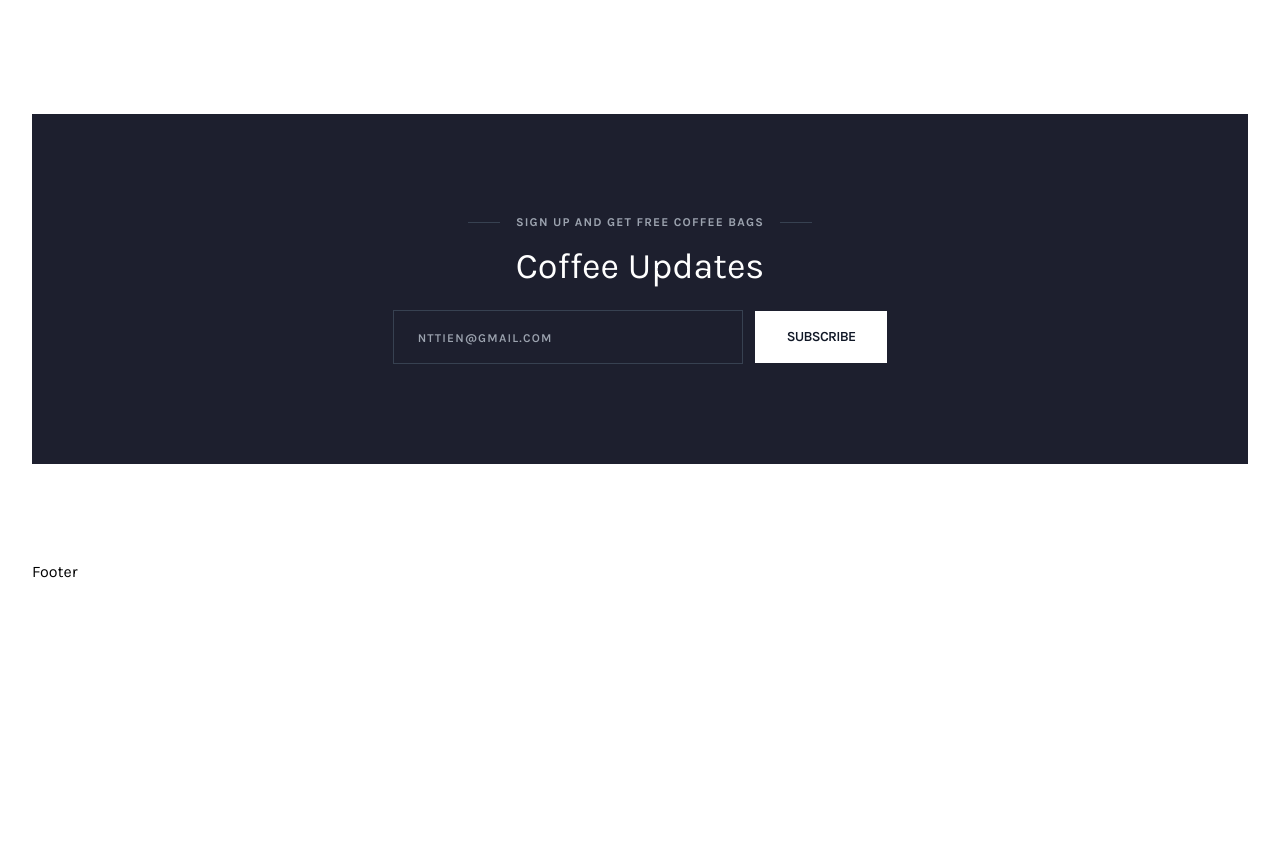
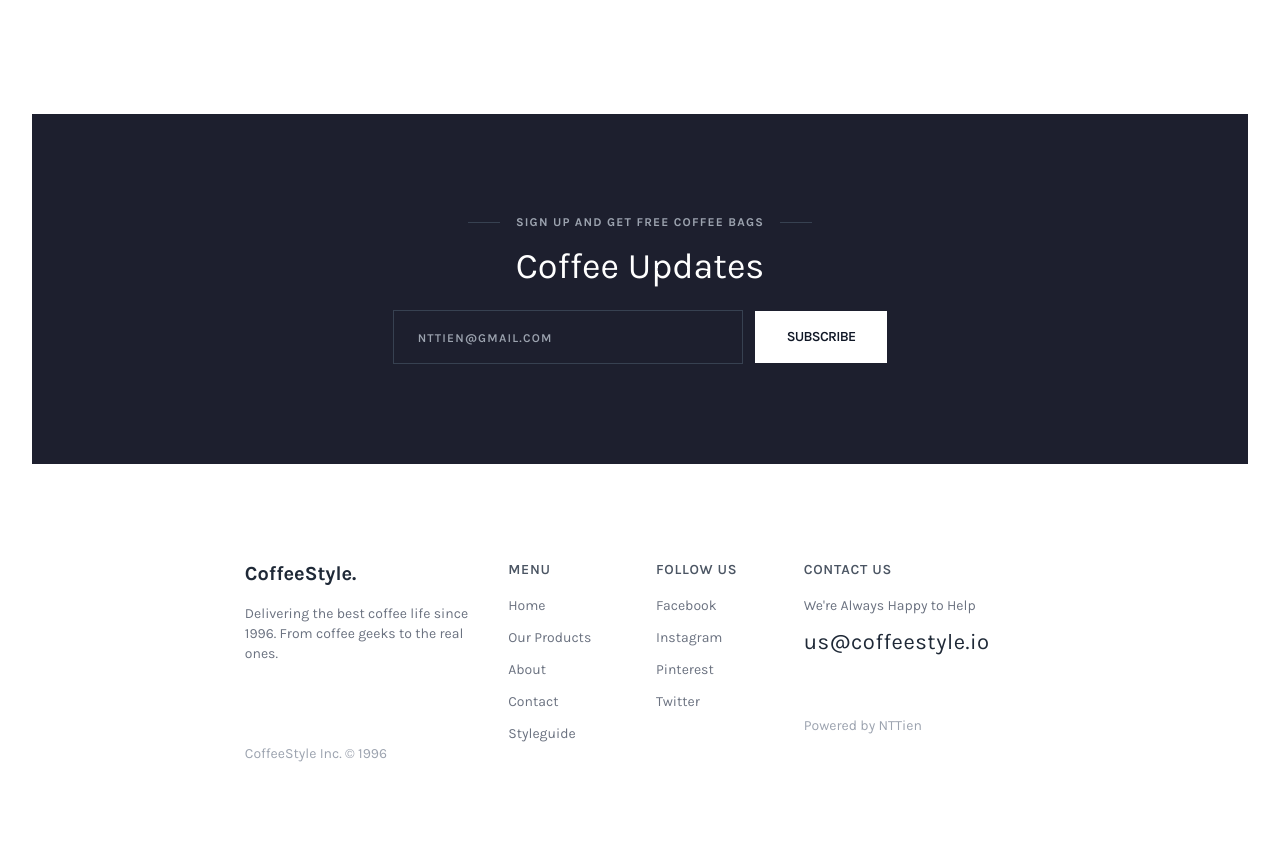
Before and after one commit to ntt18082001/learn-tailwindcss, a website: page public/index.html in a window 1280 px wide. Shown: the part 5400-6260 px from the top of the page. Before the commit the page ends 5984 px from the top, so only its background shows below. Drawn offline with nearby package versions, Linux system fonts and the light colour scheme; files that its build step writes are made by us from their sources.

Commit message:
Add Footer

```diff
--- a/public/index.html
+++ b/public/index.html
@@ -538,7 +538,8 @@
           <!-- End coffee-magazine -->
           <div
             class="ts-parallax-section bg-[url('./img/5be96251aaba7ac1c6ecdfd2_SectionImage2.jpg')] bg-cover bg-no-repeat bg-center h-[380px] mb-24 bg-fixed w-[100vw] relative left-[calc(-50vw_+_50%)]"
-          ></div><!-- End parallax section -->
+          ></div>
+          <!-- End parallax section -->
           <div class="ts-subheadline">
             <div class="ts-subheadline-deco-line"></div>
             <div class="ts-subheadline-label">
@@ -567,13 +568,17 @@
                 <div class="text-left my-6">
                   <a href="#">
                     <div class="text-xl mb-3 hover:text-coffee-400">
-                      Health Check: why do I get a headache when I haven&apos;t had my coffee?
+                      Health Check: why do I get a headache when I haven&apos;t
+                      had my coffee?
                     </div>
                   </a>
                   <div class="text-gray-500 leading-7 mb-3">
-                    It is a paradisematic country, in which roasted parts of sentences fly into your mouth.
+                    It is a paradisematic country, in which roasted parts of
+                    sentences fly into your mouth.
                   </div>
-                  <div class="text-gray-500 leading-7 uppercase text-[13px] font-semibold tracking-widest">
+                  <div
+                    class="text-gray-500 leading-7 uppercase text-[13px] font-semibold tracking-widest"
+                  >
                     October 9, 2018
                   </div>
                 </div>
@@ -601,9 +606,12 @@
                     </div>
                   </a>
                   <div class="text-gray-500 leading-7 mb-3">
-                    It is a paradisematic country, in which roasted parts. Vel qui et ad voluptatem.
+                    It is a paradisematic country, in which roasted parts. Vel
+                    qui et ad voluptatem.
                   </div>
-                  <div class="text-gray-500 leading-7 uppercase text-[13px] font-semibold tracking-widest">
+                  <div
+                    class="text-gray-500 leading-7 uppercase text-[13px] font-semibold tracking-widest"
+                  >
                     October 9, 2018
                   </div>
                 </div>
@@ -627,13 +635,17 @@
                 <div class="text-left my-6">
                   <a href="#">
                     <div class="text-xl mb-3 hover:text-coffee-400">
-                      Recent research suggests that heavy coffee drinkers may reap health benefits.
+                      Recent research suggests that heavy coffee drinkers may
+                      reap health benefits.
                     </div>
                   </a>
                   <div class="text-gray-500 leading-7 mb-3">
-                    It is a paradisematic country, in which roasted parts of sentences fly into your mouth.
+                    It is a paradisematic country, in which roasted parts of
+                    sentences fly into your mouth.
                   </div>
-                  <div class="text-gray-500 leading-7 uppercase text-[13px] font-semibold tracking-widest">
+                  <div
+                    class="text-gray-500 leading-7 uppercase text-[13px] font-semibold tracking-widest"
+                  >
                     October 9, 2018
                   </div>
                 </div>
@@ -641,29 +653,122 @@
             </div>
           </div>
           <!-- End lifestyle-stories -->
-          <div class="subscribe-us h-[350px] bg-[#1d1f2e] flex flex-col justify-center items-center mb-24">
+          <div
+            class="subscribe-us h-[350px] bg-[#1d1f2e] flex flex-col justify-center items-center mb-24"
+          >
             <div class="flex justify-center items-center px-6 xs:px-0 mb-4">
               <div class="w-8 h-px bg-gray-700"></div>
-              <div class="uppercase mx-4 tracking-widest text-gray-400 font-bold text-xs text-center">
+              <div
+                class="uppercase mx-4 tracking-widest text-gray-400 font-bold text-xs text-center"
+              >
                 SIGN UP AND GET FREE COFFEE BAGS
               </div>
               <div class="w-8 h-px bg-gray-700"></div>
             </div>
             <div class="text-4xl text-white mb-6">Coffee Updates</div>
             <div class="ts-form">
-              <div class="flex flex-col md:flex-row justify-center items-center gap-3">
+              <div
+                class="flex flex-col md:flex-row justify-center items-center gap-3"
+              >
                 <div class="ts-form-item text-center">
-                  <input type="email" placeholder="nttien@gmail.com" class="px-6 py-4 w-[350px] max-w-[80%] xs:max-w-full bg-inherit border-[1px] border-gray-700 outline-none text-white leading-5 hover:border-gray-300 duration-500 focus:border-gray-300 placeholder:uppercase placeholder:text-xs placeholder:tracking-widest placeholder:font-semibold">
+                  <input
+                    type="email"
+                    placeholder="nttien@gmail.com"
+                    class="px-6 py-4 w-[350px] max-w-[80%] xs:max-w-full bg-inherit border-[1px] border-gray-700 outline-none text-white leading-5 hover:border-gray-300 duration-500 focus:border-gray-300 placeholder:uppercase placeholder:text-xs placeholder:tracking-widest placeholder:font-semibold"
+                  />
                 </div>
                 <div class="ts-form-item">
-                  <button type="submit" class="ts-button bg-white text-gray-900 w-max max-h-[54px]">Subscribe</button>
+                  <button
+                    type="submit"
+                    class="ts-button bg-white text-gray-900 w-max max-h-[54px]"
+                  >
+                    Subscribe
+                  </button>
                 </div>
               </div>
             </div>
           </div>
           <!-- End subscribe-us -->
         </main>
-        <footer>Footer</footer>
+        <footer class="w-[95%] xl:w-[65%] mx-auto pb-24 text-gray-500 text-sm">
+          <div class="flex flex-col md:flex-row text-center md:text-left gap-12 md:gap-8">
+            <div class="basis-2/6">
+              <div class="font-bold text-xl mb-4 text-gray-800">
+                CoffeeStyle.
+              </div>
+              <div class="mb-8 md:mb-20">
+                Delivering the best coffee life since 1996. From coffee geeks to
+                the real ones.
+              </div>
+              <div class="text-gray-400 hover:text-coffee-400">
+                CoffeeStyle Inc. © 1996
+              </div>
+            </div>
+            <div class="basis-1/6">
+              <div
+                class="uppercase font-semibold tracking-wider text-gray-600 mb-4"
+              >
+                Menu
+              </div>
+              <div class="flex flex-col gap-3">
+                <div class="">
+                  <a href="#" class="hover:text-coffee-400">Home</a>
+                </div>
+                <div class="">
+                  <a href="#" class="hover:text-coffee-400">Our Products</a>
+                </div>
+                <div class="">
+                  <a href="#" class="hover:text-coffee-400">About</a>
+                </div>
+                <div class="">
+                  <a href="#" class="hover:text-coffee-400">Contact</a>
+                </div>
+                <div class="">
+                  <a href="#" class="hover:text-coffee-400">Styleguide</a>
+                </div>
+              </div>
+            </div>
+            <div class="basis-1/6">
+              <div
+                class="uppercase font-semibold tracking-wider text-gray-600 mb-4"
+              >
+                Follow Us
+              </div>
+              <div class="flex flex-col gap-3">
+                <div class="">
+                  <a href="#" class="hover:text-coffee-400">Facebook</a>
+                </div>
+                <div class="">
+                  <a href="#" class="hover:text-coffee-400">Instagram</a>
+                </div>
+                <div class="">
+                  <a href="#" class="hover:text-coffee-400">Pinterest</a>
+                </div>
+                <div class="">
+                  <a href="#" class="hover:text-coffee-400">Twitter</a>
+                </div>
+              </div>
+            </div>
+            <div class="basis-2/6">
+              <div
+                class="uppercase font-semibold tracking-wider text-gray-600 mb-8 md:mb-4"
+              >
+                Contact Us
+              </div>
+              <div class="mb-4">We&apos;re Always Happy to Help</div>
+              <div class="mb-16 text-gray-800 text-[22px] tracking-wide">
+                <a href="mailto:us@coffeestyle.io" class="hover:text-coffee-400"
+                  >us@coffeestyle.io</a
+                >
+              </div>
+              <div class="">
+                <a href="#" class="text-gray-400 hover:text-coffee-400"
+                  >Powered by NTTien</a
+                >
+              </div>
+            </div>
+          </div>
+        </footer>
       </div>
       <!-- End content-wrapper -->
     </div>
```
